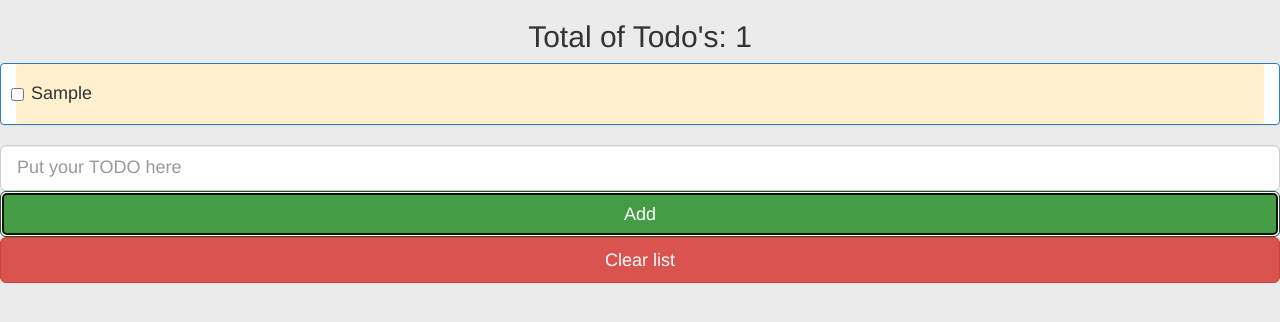
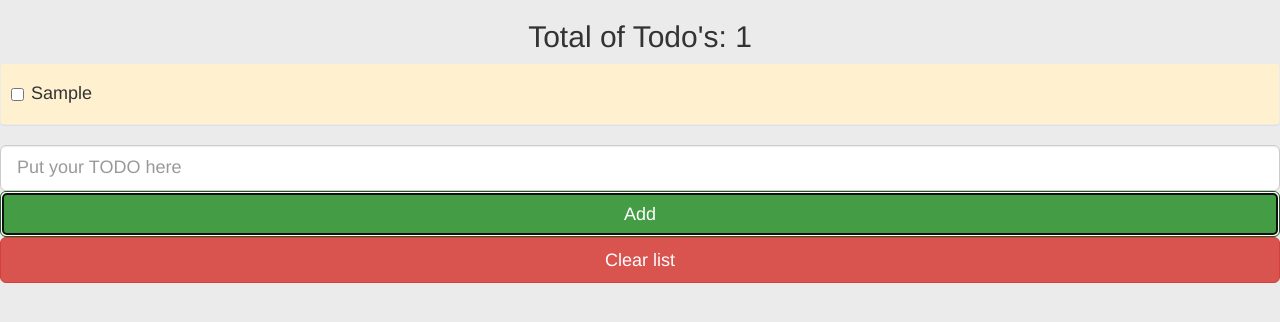
Before and after one commit to pedrro/TodoList, a plain HTML site: page index.html in a window 1280 px wide. Both pictures are taken after typing "Sample" into the empty fields and a click on the button "Add". Drawn offline with Linux system fonts and the light colour scheme.

Commit message:
updating style

```diff
--- a/index.html
+++ b/index.html
@@ -14,13 +14,13 @@
     <link rel="stylesheet" href="stylesheets/todo.css">
     <link rel="stylesheet" href="stylesheets/vendor/bootstrap.min.css">
   </head>
-  <body style="background-color: #EBEBEB">
+  <body class="bg-color">
     <div ng-controller="TodoCtrl">
       <h2 align="center"> Total of Todo's: {{getTotalTodos()}}</h2>
-      <div class="panel panel-primary panel-text-not-overflow col-xs-12 col-md-12">
-        <ul class="list-group" ng-repeat="todo in todos">
-          <li class="list-group-item" style="background-color: {{todo.color}}">
-            <div class="checkbox">
+      <div class="panel bg-color panel-padding panel-text-not-overflow col-xs-12 col-md-12" style="padding: inherit">
+        <ul class="list-group">
+          <li class="list-group-item" ng-repeat="todo in todos"style="background-color: {{todo.color}}">
+            <div class="checkbox checkbox-padding">
               <input type="checkbox" ng-model="todo.done" />
               <h4 for="checkbox" class="done-{{todo.done}}">
                 {{todo.text}}
--- a/stylesheets/todo.css
+++ b/stylesheets/todo.css
@@ -6,3 +6,15 @@
 .panel-text-not-overflow{
   word-wrap:break-word;
 }
+
+.checkbox-padding{
+  padding-left: inherit;
+}
+
+.bg-color {
+  background-color: #EBEBEB !important;
+}
+
+.panel-padding {
+  padding: inherit;
+}
```
